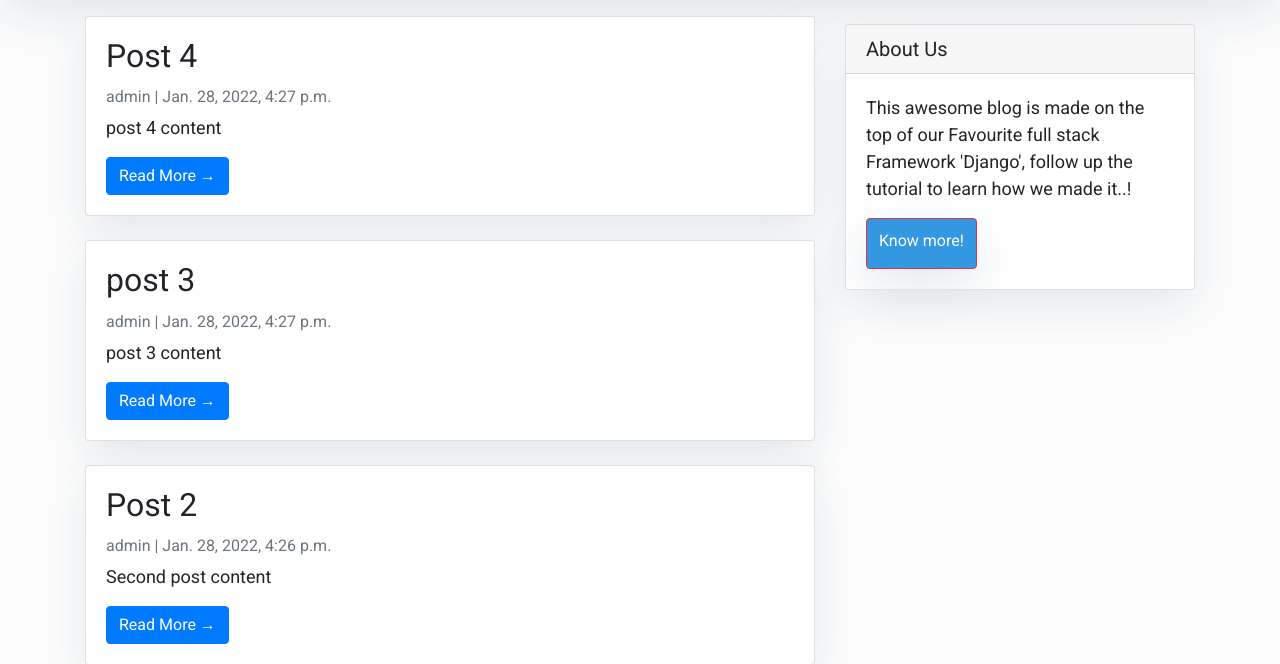
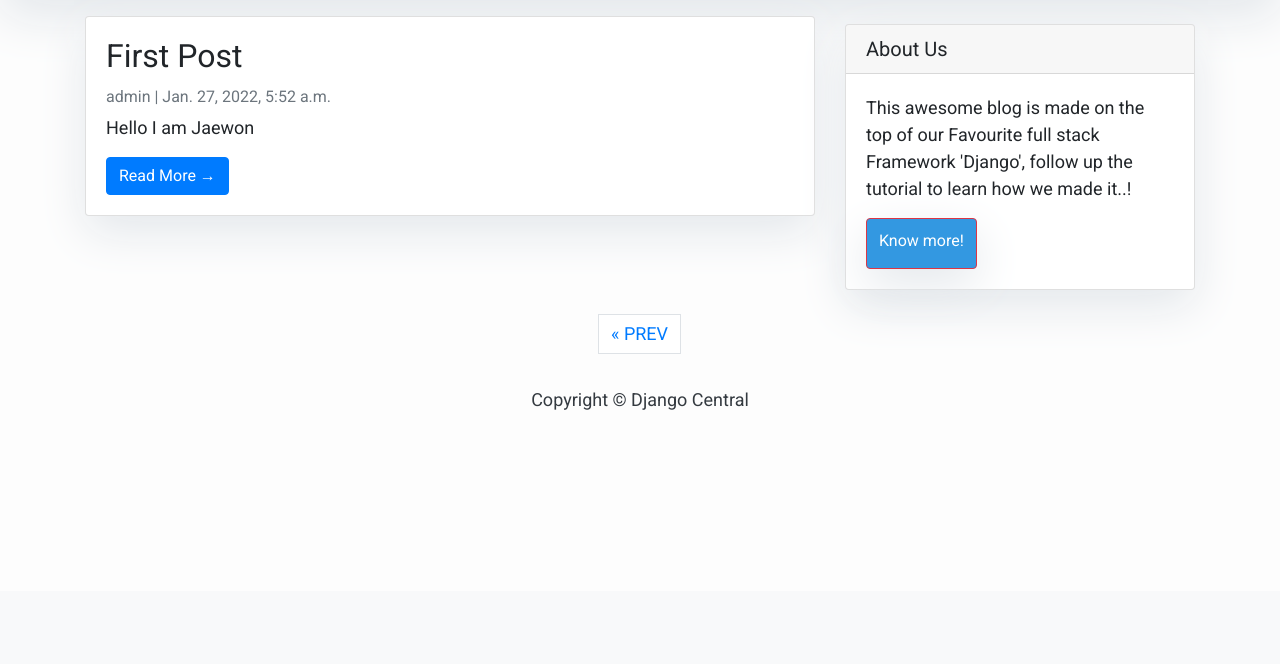
Before and after one commit to jaewonmoon00/mysite, a Django app: page /?page=2 in a window 1280 px wide. Shown: the part 209-873 px from the top of the page. After the commit the page ends 619 px from the top, so only its background shows below. Run offline with Django 4.2, Linux system fonts and the light colour scheme; data comes from the database, SQL or seed files in the repository; both versions use the stored data as it was after the commit; some libraries are stand-ins or nearby versions.

Commit message:
pagination feature added

```diff
--- a/blog/templates/index.html
+++ b/blog/templates/index.html
@@ -45,9 +45,24 @@
             </div>
             {% endfor %}
         </div>
+        <!-- check if the location of this block is here -->
         {% block sidebar %}
         {% include 'sidebar.html' %}
         {% endblock sidebar %}
     </div>
 </div>
+{% if is_paginated %}
+  <nav aria-label="Page navigation conatiner"></nav>
+  <ul class="pagination justify-content-center">
+    {% if page_obj.has_previous %}
+    <li><a href="?page={{ page_obj.previous_page_number }}" class="page-link">&laquo; PREV </a></li>
+    {% endif %}
+    {% if page_obj.has_next %}
+    <li><a href="?page={{ page_obj.next_page_number }}" class="page-link"> NEXT &raquo;</a></li>
+
+    {% endif %}
+  </ul>
+  </nav>
+</div>
+{% endif %}
 {%endblock%}
--- a/blog/views.py
+++ b/blog/views.py
@@ -4,6 +4,7 @@ from .models import Post
 class PostList(generic.ListView):
     queryset = Post.objects.filter(status=1).order_by('-created_on')
     template_name = 'index.html'
+    paginate_by = 3
 
 class PostDetail(generic.DetailView):
     model = Post
```
Also changed, not shown: db.sqlite3.
